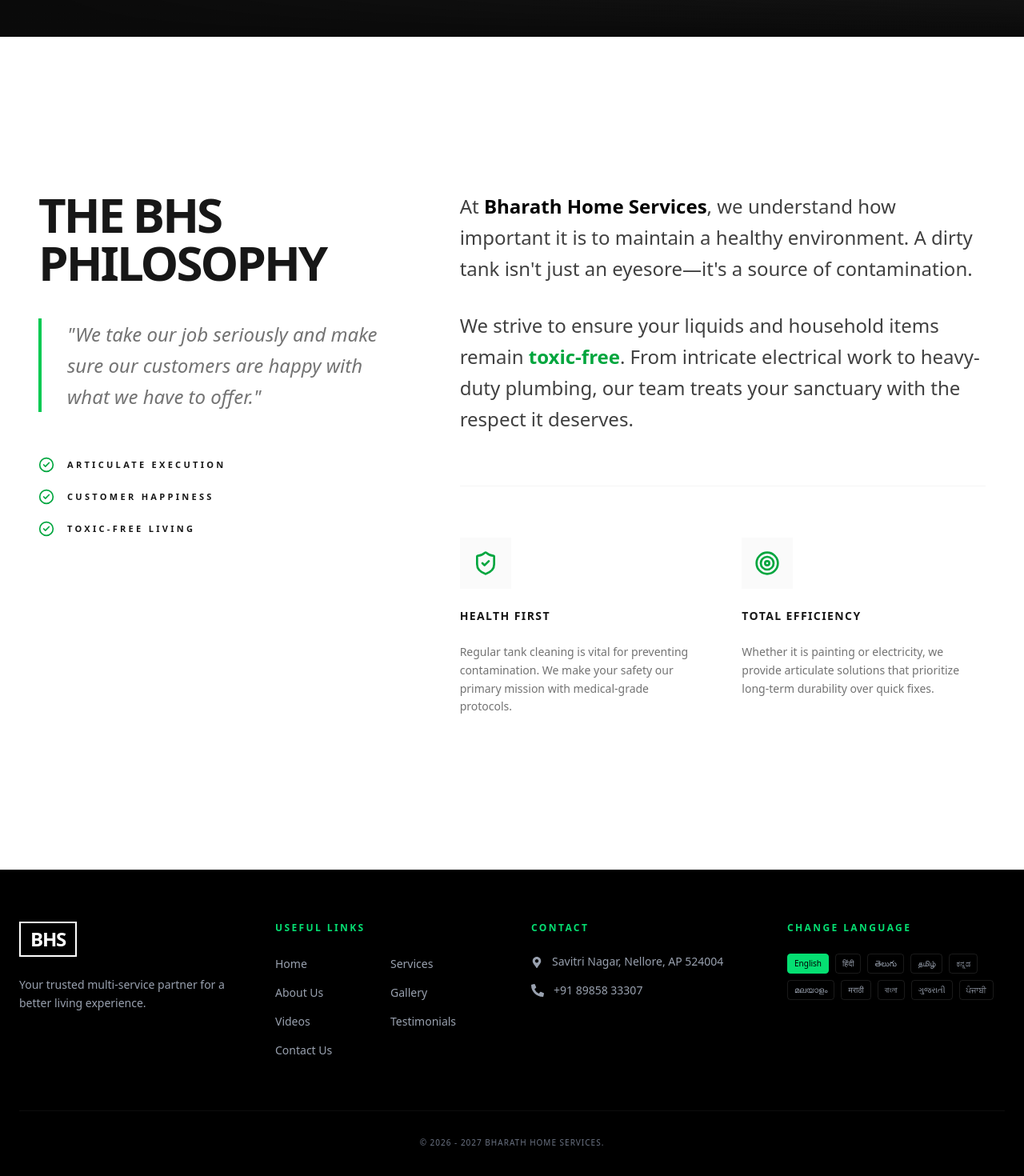
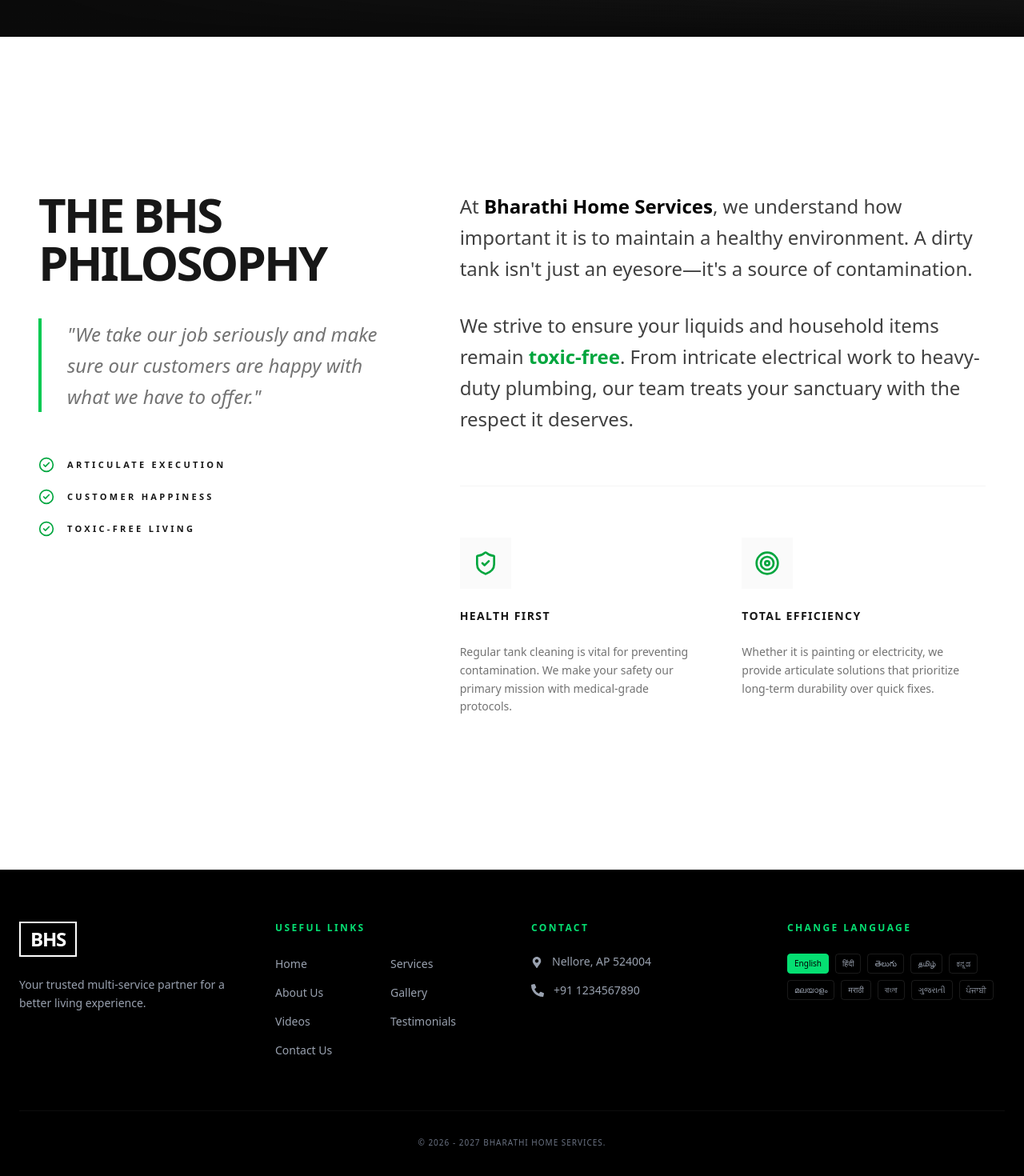
Before and after one commit to RasheedBShaik/bharath-home-services, a Next.js app: page /about in a window 1280 px wide. Shown: the part 826-2296 px from the top of the page at 80% size. Built offline with nearby package versions, Linux system fonts and the light colour scheme; grey boxes are pictures that could not be loaded.

Commit message:
change bharath to bharathi and add vercel analytics

```diff
--- a/app/about/page.tsx
+++ b/app/about/page.tsx
@@ -99,7 +99,7 @@
                 transition={{ delay: 0.6, duration: 0.8 }}
                 className="text-lg md:text-2xl text-neutral-400 leading-relaxed font-medium mb-12"
               >
-                Based in Savitri Nagar, we offer articulate cleaning, plumbing,
+                Based in Nellore, we offer articulate cleaning, plumbing,
                 electricity, and painting services designed for modern homes.
               </motion.p>
 
@@ -117,7 +117,7 @@
                 </Link>
 
                 <a
-                  href="https://www.google.com/maps/place/Savitri+Nagar,+Vanam+Thopu,+Nellore,+Andhra+Pradesh+524004,+India/@14.423584,79.974522,16z/data=!4m6!3m5!1s0x3a4cf322e9a9b8ef:0x4a032ec800590924!8m2!3d14.4235654!4d79.9736471!16s%2Fg%2F11bx5v185_?hl=en-US&entry=ttu&g_ep=EgoyMDI2MDQwNS4wIKXMDSoASAFQAw%3D%3D"
+                  href="https://www.google.com/maps/place/Nellore,+Nellore,+Andhra+Pradesh+524004,+India/@14.423584,79.974522,16z/data=!4m6!3m5!1s0x3a4cf322e9a9b8ef:0x4a032ec800590924!8m2!3d14.4235654!4d79.9736471!16s%2Fg%2F11bx5v185_?hl=en-US&entry=ttu&g_ep=EgoyMDI2MDQwNS4wIKXMDSoASAFQAw%3D%3D"
                   target="_blank"
                   rel="noopener noreferrer"
                   className="flex items-center gap-4 text-white/60 hover:text-green-500 transition-colors group"
@@ -199,7 +199,7 @@
               <p>
                 At{" "}
                 <span className="text-black font-black">
-                  Bharath Home Services
+                  Bharathi Home Services
                 </span>
                 , we understand how important it is to maintain a healthy
                 environment. A dirty tank isn't just an eyesore—it's a source of
@@ -265,7 +265,7 @@
 
       {/* Decorative Background Text */}
       <div className="fixed top-1/2 left-0 -translate-y-1/2 -rotate-90 origin-left text-[15vh] font-black text-black/2 pointer-events-none select-none z-0">
-        BHARATH SERVICES
+        BHARATHI SERVICES
       </div>
     </div>
   );
--- a/app/components/About.tsx
+++ b/app/components/About.tsx
@@ -75,7 +75,7 @@
                 <div className="w-8 h-px bg-green-500/50" />
                 <MapPin size={14} className="animate-pulse" />
                 <span className="text-[10px] font-black uppercase tracking-[0.5em]">
-                  Savitri Nagar • Nellore
+                  Nellore, Andhra Pradesh
                 </span>
               </motion.div>
 
@@ -147,7 +147,7 @@
         style={{ x: bgTextX }}
         className="absolute -bottom-20 left-0 text-[25rem] font-black text-white/2 pointer-events-none select-none whitespace-nowrap"
       >
-        BHARATH SERVICES 2026
+        BHARATHI SERVICES 2026
       </motion.div>
     </section>
   );
--- a/app/components/Footer.tsx
+++ b/app/components/Footer.tsx
@@ -100,7 +100,7 @@
           </h3>
           <div className="flex flex-col gap-4 text-sm text-gray-400">
             <a
-              href="https://www.google.com/maps/search/?api=1&query=Savitri+Nagar,+Nellore,+AP+524004"
+              href="https://www.google.com/maps/place/Nellore,+Andhra+Pradesh/@14.4394814,79.9321467,13z/data=!3m1!4b1!4m6!3m5!1s0x3a4c8cca0e958771:0xd3036c2025161f55!8m2!3d14.4425987!4d79.986456!16zL20vMDF0Y2Rr?hl=en-US&entry=ttu&g_ep=EgoyMDI2MDgyNC4wIKXMDSoASAFQAw%3D%3D"
               target="_blank"
               rel="noopener noreferrer"
               className="flex items-center gap-3 border-white/20 hover:text-green-500 transition-all duration-300 group"
@@ -110,7 +110,7 @@
                 <FaMapMarkerAlt className=" mt-1 shrink-0 group-hover:text-green-500 transition-colors" />
 
                 <span className="text-sm">
-                  Savitri Nagar, <br className="md:hidden" />
+                  {/* Savitri Nagar, <br className="md:hidden" /> */}
                   Nellore, AP 524004
                 </span>
               </div>
@@ -123,7 +123,7 @@
                 {/* shrink-0 ensures the icon stays perfectly round/square even if text wraps */}
                 <FaPhoneAlt className="text-gray-400 shrink-0 group-hover:text-green-500 transition-colors size-4" />
 
-                <span className=" text-sm">+91 89858 33307</span>
+                <span className=" text-sm">+91 1234567890</span>
               </div>
             </a>
           </div>
@@ -152,7 +152,7 @@
       </div>
 
       <div className="max-w-7xl mx-auto mt-16 pt-8 border-t border-white/5 text-center text-[10px] text-gray-500 tracking-widest uppercase">
-        © 2026 - 2027 Bharath Home Services.
+        © 2026 - 2027 Bharathi Home Services.
       </div>
     </footer>
   );
--- a/app/components/Services.tsx
+++ b/app/components/Services.tsx
@@ -79,7 +79,7 @@
             href="/services"
             className="group relative flex items-center gap-4 px-12 py-6 bg-slate-950 text-white rounded-full font-black uppercase tracking-[0.2em] text-[10px] overflow-hidden transition-all hover:shadow-[0_20px_40px_rgba(0,0,0,0.1)] active:scale-95"
           >
-            <span className="relative z-10">View Full Catalog</span>
+            <span className="relative z-10">View All Services</span>
             <ArrowRight size={18} className="relative z-10 group-hover:translate-x-2 transition-transform" />
             <div className="absolute inset-0 bg-green-600 translate-y-[101%] group-hover:translate-y-0 transition-transform duration-500 ease-out" />
           </Link>
--- a/app/contact/page.tsx
+++ b/app/contact/page.tsx
@@ -5,9 +5,9 @@
 
 const Contact = () => {
   const info = [
-    { icon: <MapPin size={20} />, label: "Office", text: "Savitri Nagar, Nellore, AP" },
-    { icon: <Mail size={20} />, label: "Email", text: "bharathomeservices9@gmail.com" },
-    { icon: <Phone size={20} />, label: "Call", text: "+91 89858 33307" },
+    { icon: <MapPin size={20} />, label: "Office", text: " Nellore, AP" },
+    { icon: <Mail size={20} />, label: "Email", text: "test@gmail.com" },
+    { icon: <Phone size={20} />, label: "Call", text: "+91 1234567890" },
     { icon: <Clock size={20} />, label: "Hours", text: "8:00 AM - 8:00 PM" },
   ];
 
@@ -127,7 +127,8 @@
           className="w-full h-125 rounded-[2.5rem] overflow-hidden shadow-2xl border border-neutral-100 relative group"
         >
           <iframe
-            src="https://www.google.com/maps/embed?pb=!1m18!1m12!1m3!1d3875.55048256346!2d79.9824!3d14.4447!2m3!1f0!2f0!3f0!3m2!1i1024!2i768!4f13.1!3m3!1m2!1s0x0%3A0x0!2zMTTCsDI2JzQxLjAiTiA3OcKwNTgnNTYuNiJF!5e0!3m2!1sen!2sin!4v1715000000000!5m2!1sen!2sin"
+            // src="https://www.google.com/maps/embed?pb=!1m18!1m12!1m3!1d3875.55048256346!2d79.9824!3d14.4447!2m3!1f0!2f0!3f0!3m2!1i1024!2i768!4f13.1!3m3!1m2!1s0x0%3A0x0!2zMTTCsDI2JzQxLjAiTiA3OcKwNTgnNTYuNiJF!5e0!3m2!1sen!2sin!4v1715000000000!5m2!1sen!2sin"
+            src="https://www.google.com/maps?q=Nellore,+Andhra+Pradesh,+India&output=embed"
             width="100%"
             height="100%"
             style={{ border: 0 }}
@@ -140,8 +141,8 @@
                 <MapPin size={24} />
              </div>
              <div>
-                <p className="text-sm font-black uppercase tracking-tighter text-black">Bharath Home Services</p>
-                <p className="text-[10px] font-bold text-neutral-500 uppercase tracking-widest">Savitri Nagar, Nellore</p>
+                <p className="text-sm font-black uppercase tracking-tighter text-black">Bharathi Home Services</p>
+                <p className="text-[10px] font-bold text-neutral-500 uppercase tracking-widest">Nellore</p>
              </div>
           </div>
         </motion.div>
--- a/app/layout.tsx
+++ b/app/layout.tsx
@@ -1,23 +1,30 @@
-// NO "use client" here
 import Nav from "./components/Nav";
 import TranslateProvider from "./components/TranslateProvider";
 import "./globals.css";
 import { Metadata } from "next";
+import { Analytics } from "@vercel/analytics/next";
 
 export const metadata: Metadata = {
-  title: "Bharath Home Services",
-  description: "Bharat Home Services",
+  title: "Bharathi Home Services",
+  description: "Bharati Home Services",
 };
 
-export default function RootLayout({ children }: { children: React.ReactNode }) {
+export default function RootLayout({
+  children,
+}: {
+  children: React.ReactNode;
+}) {
   return (
     <html lang="en">
       <body className="antialiased">
         <Nav />
+
         {/* Wrap children and footer in the Translate Provider */}
         <TranslateProvider>
           {children}
         </TranslateProvider>
+
+        <Analytics />
       </body>
     </html>
   );
--- a/app/videos/page.tsx
+++ b/app/videos/page.tsx
@@ -76,6 +76,7 @@
                 ))}
               </div>
             </div>
+            <div>Demo content — videos and posts are sourced from publicly available YouTube and Instagram content for demonstration purposes.</div>
           </div>
         </div>
 
--- a/data/testimonials.ts
+++ b/data/testimonials.ts
@@ -14,7 +14,7 @@
     name: "Rajesh Kumar",
     role: "Property Owner",
     company: "Nellore Residency",
-    content: "Bharath Services transformed our space with incredible attention to detail. Their professional approach to interior design is unmatched in Andhra Pradesh.",
+    content: "Bharathi Services transformed our space with incredible attention to detail. Their professional approach to interior design is unmatched in Andhra Pradesh.",
     image: "https://images.unsplash.com/photo-1507003211169-0a1dd7228f2d?q=80&w=200&h=200&auto=format&fit=crop",
     rating: 5
   },
@@ -41,7 +41,7 @@
     name: "Rajesh Kumar",
     role: "Property Owner",
     company: "Nellore Residency",
-    content: "Bharath Services transformed our space with incredible attention to detail. Their professional approach to interior design is unmatched in Andhra Pradesh.",
+    content: "i Services transformed our space with incredible attention to detail. Their professional approach to interior design is unmatched in Andhra Pradesh.",
     image: "https://images.unsplash.com/photo-1507003211169-0a1dd7228f2d?q=80&w=200&h=200&auto=format&fit=crop",
     rating: 5
   },
--- a/package.json
+++ b/package.json
@@ -1,5 +1,5 @@
 {
-  "name": "bharath-home-services",
+  "name": "bharathi-home-services",
   "version": "0.1.0",
   "private": true,
   "scripts": {
@@ -9,6 +9,7 @@
     "lint": "eslint"
   },
   "dependencies": {
+    "@vercel/analytics": "^2.0.1",
     "framer-motion": "^12.38.0",
     "lucide-react": "^1.7.0",
     "next": "16.2.2",
```
Also changed, not shown: 1 other file (tests, documents, lock files or other folders).
